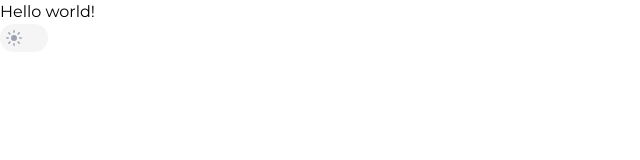
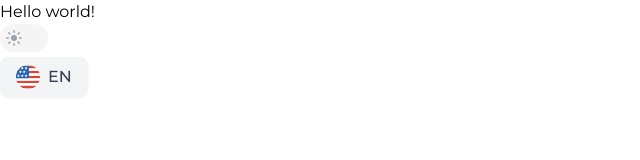
Before and after one commit to khatias/fitfy, a Next.js app: page /en in a window 1280 px wide. Shown: the top 160 px of the page, without its empty margins (0-640 px from the left). Built offline with nearby package versions, Linux system fonts and the light colour scheme.

Commit message:
feat: Implement language switcher UI and locale-based font change
- Added  language switcher with dropdown functionality.
- Implemented locale-based font adjustments to dynamically adapt text styling based on the selected language.

```diff
--- a/src/app/[locale]/layout.tsx
+++ b/src/app/[locale]/layout.tsx
@@ -2,12 +2,23 @@ import { NextIntlClientProvider } from "next-intl";
 import { getMessages } from "next-intl/server";
 import { notFound } from "next/navigation";
 import { routing } from "@/i18n/routing";
+import { Montserrat, Noto_Sans_Georgian } from "next/font/google";
+import { ThemeProvider } from "next-themes";
+import "../globals.css";
 
 interface LocaleLayoutProps {
   children: React.ReactNode;
   params: Promise<{ locale: string }>;
+}
+const notoSansGeorgian = Noto_Sans_Georgian({
+  variable: "--font-noto-sans-georgian",
+  subsets: ["georgian"],
+});
 
-}
+const montserrat = Montserrat({
+  variable: "--font-montserrat",
+  subsets: ["latin"],
+});
 
 export default async function LocaleLayout({
   children,
@@ -22,8 +33,16 @@ export default async function LocaleLayout({
   const messages = await getMessages({ locale });
 
   return (
-    <NextIntlClientProvider messages={messages}>
-      {children}
-    </NextIntlClientProvider>
+    <html lang={locale} suppressHydrationWarning={true}>
+      <body
+        className={`${notoSansGeorgian.variable} ${montserrat.variable} antialiased bg-white dark:bg-black text-black dark:text-white transition-colors duration-200 ease-in`}
+      >
+        <NextIntlClientProvider messages={messages}>
+          <ThemeProvider defaultTheme="system" enableSystem attribute="class">
+            {children}
+          </ThemeProvider>
+        </NextIntlClientProvider>
+      </body>
+    </html>
   );
 }
--- a/src/app/[locale]/page.tsx
+++ b/src/app/[locale]/page.tsx
@@ -1,12 +1,13 @@
 import { useTranslations } from "next-intl";
 import ThemeSwitcher from "@/components/ThemeSwitcher";
-
+import LanguageSwitcher from "@/components/LanguageSwitcher";
 export default function HomePage() {
   const t = useTranslations("HomePage");
   return (
     <div>
       <h1>{t("title")}</h1>
       <ThemeSwitcher />
+      <LanguageSwitcher />
     </div>
   );
 }
--- a/src/app/globals.css
+++ b/src/app/globals.css
@@ -13,7 +13,9 @@
     --foreground: #ededed;
   }
 }
-
+html[lang="ka"] body {
+  font-family: var(--font-noto-sans-georgian);
+}
 body {
   color: var(--foreground);
   background: var(--background);
--- a/src/app/layout.tsx
+++ b/src/app/layout.tsx
@@ -1,17 +1,8 @@
 // app/layout.tsx
 import type { Metadata } from "next";
-import { Montserrat, Noto_Sans_Georgian } from "next/font/google";
-import { ThemeProvider } from "next-themes";
 import "./globals.css";
 
-const notoSansGeorgian = Noto_Sans_Georgian({
-  variable: "--font-noto-sans-georgian",
-  subsets: ["georgian"],
-});
-const montserrat = Montserrat({
-  variable: "--font-montserrat",
-  subsets: ["latin"],
-});
+
 
 export const metadata: Metadata = {
   title: "Fitify App",
@@ -19,20 +10,10 @@ export const metadata: Metadata = {
     "Fitify is an online store offering a wide range of stylish clothing. Shop the latest trends and find your perfect fit!",
 };
 
-export default function RootLayout({
-  children,
-}: {
+interface Props {
   children: React.ReactNode;
-}) {
-  return (
-    <html lang="en" suppressHydrationWarning={true}>
-      <body
-        className={` ${montserrat.variable} ${notoSansGeorgian.variable} antialiased bg-white dark:bg-black text-black dark:text-white transition-colors duration-200 ease-in`}
-      >
-        <ThemeProvider defaultTheme="system" enableSystem attribute="class">
-          {children}
-        </ThemeProvider>
-      </body>
-    </html>
-  );
 }
+
+export default function RootLayout({ children }: Props) {
+  return children;
+}
--- /dev/null
+++ b/src/components/LanguageSwitcher.tsx
@@ -0,0 +1,71 @@
+"use client";
+import React, { useState } from "react";
+import { useRouter, usePathname } from "next/navigation";
+import Image from "next/image";
+import flag_GE from "../assets/svgs/ge.svg";
+import flag_US from "../assets/svgs/us.svg";
+
+const LanguageSwitcher = () => {
+  const pathname = usePathname();
+  const router = useRouter();
+  const [isDropdownOpen, setIsDropdownOpen] = useState(false);
+
+  const currentLocale = pathname.split("/")[1];
+  const languages = [
+    { code: "en", label: "EN", flag: flag_US },
+    { code: "ka", label: "KA", flag: flag_GE },
+  ];
+
+  const currentLanguage = languages.find((lang) => lang.code === currentLocale);
+
+  const toggleDropdown = () => setIsDropdownOpen((prev) => !prev);
+
+  const handleLanguageChange = (newLocale: string) => {
+    if (newLocale !== currentLocale) {
+      const newPath = pathname.replace(`/${currentLocale}`, `/${newLocale}`);
+      router.push(newPath);
+      setIsDropdownOpen(false);
+    }
+  };
+
+  return (
+    <div className="relative">
+      <button
+        onClick={toggleDropdown}
+        className="flex items-center space-x-2 bg-gray-100 hover:bg-gray-200 dark:bg-gray-700 dark:text-white px-4 py-2 rounded-lg shadow-sm transition-colors"
+      >
+        <Image
+          className="w-6 h-6 rounded-full"
+          src={currentLanguage?.flag}
+          alt="Current language flag"
+        />
+        <span className="font-medium text-gray-700  dark:text-white">
+          {currentLanguage?.label}
+        </span>
+      </button>
+
+      {isDropdownOpen && (
+        <div className="absolute mt-2 bg-white shadow-lg rounded-lg py-2 w-36 z-10 border border-gray-200 dark:bg-gray-700 dark:text- dark:border-none">
+          {languages.map((lang) => (
+            <div
+              key={lang.code}
+              className="flex items-center space-x-2 cursor-pointer  px-4 py-2 hover:bg-gray-100 transition-colors rounded-lg"
+              onClick={() => handleLanguageChange(lang.code)}
+            >
+              <Image
+                className="w-5 h-5 rounded-full"
+                src={lang.flag}
+                alt={`${lang.label} flag`}
+              />
+              <span className="font-medium text-gray-600  dark:text-white">
+                {lang.label}
+              </span>
+            </div>
+          ))}
+        </div>
+      )}
+    </div>
+  );
+};
+
+export default LanguageSwitcher;
--- a/src/components/ThemeSwitcher.tsx
+++ b/src/components/ThemeSwitcher.tsx
@@ -25,7 +25,7 @@ const ThemeSwitcher = () => {
           className="sr-only"
         />
         <div
-          className={`w-12 h-7 flex items-center justify- bg-customGray  dark:bg-gray-700 rounded-full p-1 transition-all duration-300 ease-in-out`}
+          className={`w-12 h-7 flex items-center  bg-customGray  dark:bg-gray-700 rounded-full p-1 transition-all duration-300 ease-in-out`}
         >
           <SunIcon
             className={`w-6 h-6 text-gray-400 transform transition-all duration-500 ease-in-out ${
```
Also changed, not shown: src/assets/svgs/ge.svg (added), src/assets/svgs/us.svg (added).
